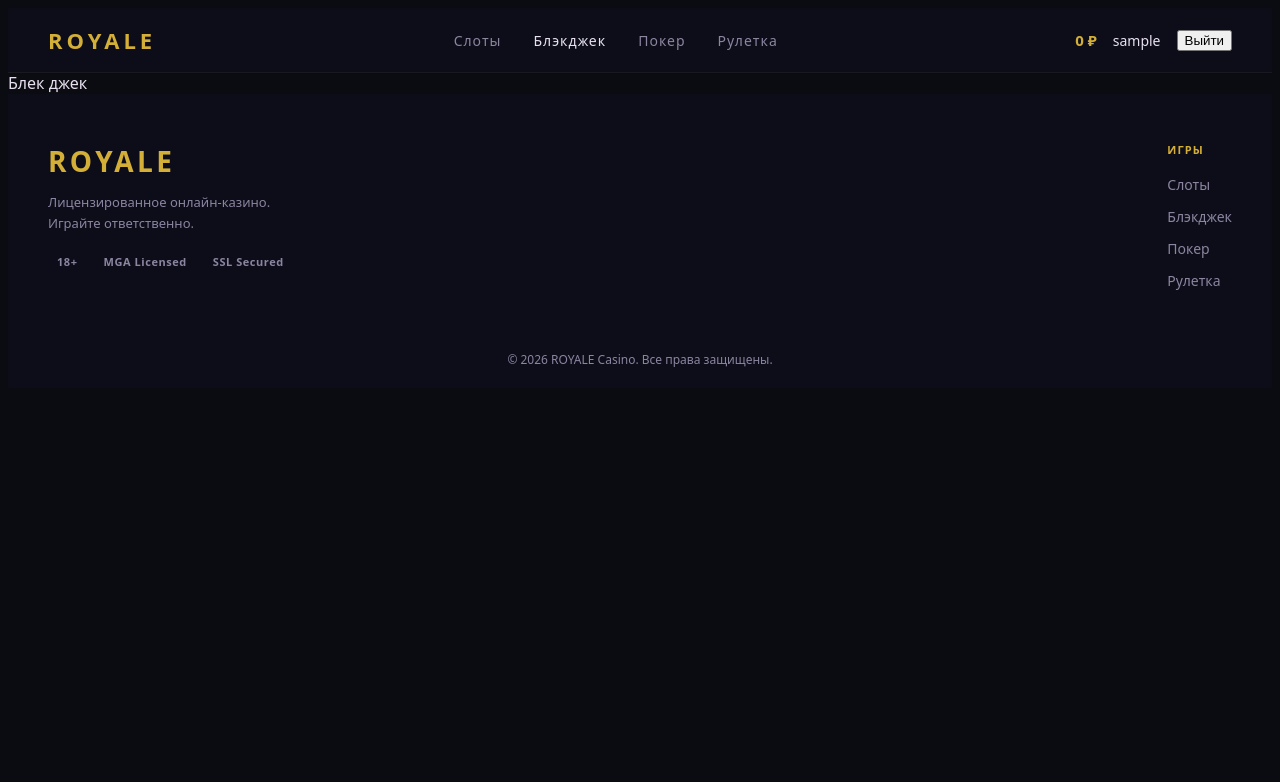
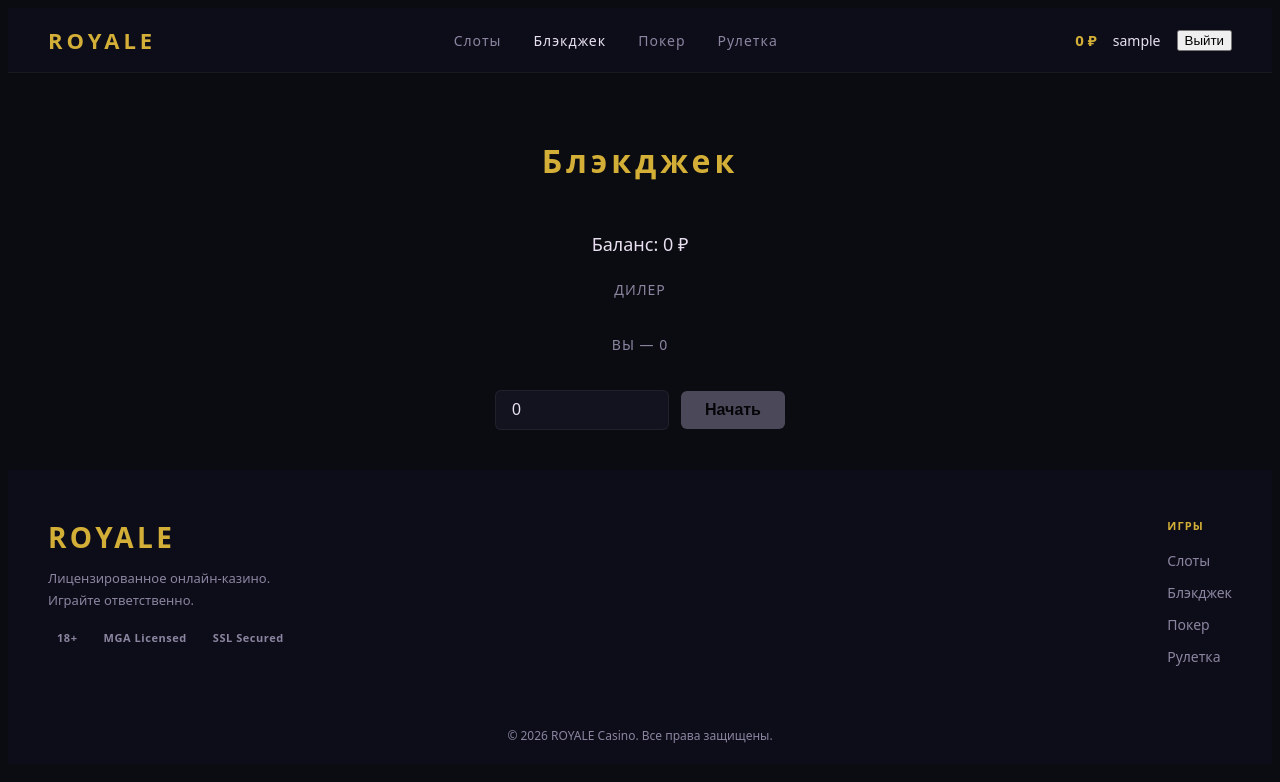
Before and after one commit to MOSCOW2015/casino, a Vue app: page /blackjack in a window 1280 px wide. Shown: the top 782 px of the page. Built offline with nearby package versions, Linux system fonts and the light colour scheme; sample sign-in values are in the browser's storage.

Commit message:
Блок 14: блэкджек — логика и UI

```diff
--- /dev/null
+++ b/src/composables/useBlackjack.js
@@ -0,0 +1,111 @@
+import { ref } from 'vue'
+import usePlayer from './usePlayer'
+
+const { balance } = usePlayer()
+
+const deck = ref([])
+const playerHand = ref([])
+const dealerHand = ref([])
+const gameState = ref('idle') // idle | playing | dealerTurn | finished
+const message = ref('')
+const bet = ref(0)
+
+function createDeck() {
+    const suits = ['♠', '♥', '♦', '♣']
+    const values = ['2','3','4','5','6','7','8','9','10','J','Q','K','A']
+    const result = []
+    for (const suit of suits) {
+        for (const value of values) {
+            result.push({ suit, value })
+        }
+    }
+    return result
+}
+
+function shuffle(arr) {
+    for (let i = arr.length - 1; i > 0; i--) {
+        const j = Math.floor(Math.random() * (i + 1));
+        [arr[i], arr[j]] = [arr[j], arr[i]]
+    }
+    return arr
+}
+
+function cardScore(value) {
+    if (['J', 'Q', 'K'].includes(value)) return 10
+    if (value === 'A') return 11
+    return Number(value)
+}
+
+function handScore(hand) {
+    let score = hand.reduce((sum, card) => sum + cardScore(card.value), 0)
+    let aces = hand.filter(c => c.value === 'A').length
+    while (score > 21 && aces > 0) {
+        score -= 10
+        aces--
+    }
+    return score
+}
+
+function startGame() {
+    if (bet.value <= 0 || bet.value > balance.value) return
+    deck.value = shuffle(createDeck())
+    playerHand.value = [deck.value.pop(), deck.value.pop()]
+    dealerHand.value = [deck.value.pop(), deck.value.pop()]
+    gameState.value = 'playing'
+    message.value = ''
+    balance.value -= bet.value
+
+    if (handScore(playerHand.value) === 21) {
+        finish()
+    }
+}
+
+function hit() {
+    if (gameState.value !== 'playing') return
+    playerHand.value.push(deck.value.pop())
+    if (handScore(playerHand.value) > 21) {
+        finish()
+    }
+}
+
+function stand() {
+    if (gameState.value !== 'playing') return
+    gameState.value = 'dealerTurn'
+    while (handScore(dealerHand.value) < 17) {
+        dealerHand.value.push(deck.value.pop())
+    }
+    finish()
+}
+
+function double() {
+    if (gameState.value !== 'playing') return
+    balance.value -= bet.value
+    bet.value *= 2
+    playerHand.value.push(deck.value.pop())
+    stand()
+}
+
+function finish() {
+    gameState.value = 'finished'
+    const playerScore = handScore(playerHand.value)
+    const dealerScore = handScore(dealerHand.value)
+
+    if (playerScore > 21) {
+        message.value = 'Перебор — вы проиграли'
+    } else if (dealerScore > 21 || playerScore > dealerScore) {
+        const win = playerScore === 21 && playerHand.value.length === 2
+            ? Math.floor(bet.value * 2.5)
+            : bet.value * 2
+        balance.value += win
+        message.value = `Вы выиграли +${win} ₽`
+    } else if (playerScore === dealerScore) {
+        balance.value += bet.value
+        message.value = 'Ничья — ставка возвращена'
+    } else {
+        message.value = 'Дилер выиграл'
+    }
+}
+
+export default function useBlackjack() {
+    return { playerHand, dealerHand, gameState, message, bet, startGame, hit, stand, double, handScore }
+}
--- a/src/views/BlackJackView.vue
+++ b/src/views/BlackJackView.vue
@@ -1,11 +1,177 @@
 <script setup>
+import useBlackjack from '../composables/useBlackjack'
+import usePlayer from '../composables/usePlayer'
 
+const { playerHand, dealerHand, gameState, message, bet, startGame, hit, stand, double, handScore } = useBlackjack()
+const { balance } = usePlayer()
 </script>
 
 <template>
-    <div>Блек джек</div>
+    <div class="bj-page">
+        <h2>Блэкджек</h2>
+        <div class="balance">Баланс: {{ balance }} ₽</div>
+
+        <div class="dealer-section">
+            <div class="section-label">Дилер{{ gameState === 'finished' ? ` — ${handScore(dealerHand)}` : '' }}</div>
+            <div class="hand">
+                <div
+                    v-for="(card, i) in dealerHand"
+                    :key="i"
+                    class="card"
+                    :class="{ 'card-red': card.suit === '♥' || card.suit === '♦', 'card-hidden': i === 1 && gameState === 'playing' }"
+                >
+                    <template v-if="i === 1 && gameState === 'playing'">?</template>
+                    <template v-else>{{ card.value }}{{ card.suit }}</template>
+                </div>
+            </div>
+        </div>
+
+        <div class="player-section">
+            <div class="section-label">Вы — {{ handScore(playerHand) }}</div>
+            <div class="hand">
+                <div
+                    v-for="(card, i) in playerHand"
+                    :key="i"
+                    class="card"
+                    :class="{ 'card-red': card.suit === '♥' || card.suit === '♦' }"
+                >
+                    {{ card.value }}{{ card.suit }}
+                </div>
+            </div>
+        </div>
+
+        <div v-if="message" class="message">{{ message }}</div>
+
+        <div class="controls" v-if="gameState === 'idle' || gameState === 'finished'">
+            <input class="bet-input" type="number" v-model="bet" placeholder="Ставка" min="1" :max="balance" />
+            <button class="btn-gold" @click="startGame" :disabled="bet <= 0 || bet > balance">
+                {{ gameState === 'finished' ? 'Ещё раз' : 'Начать' }}
+            </button>
+        </div>
+
+        <div class="controls" v-if="gameState === 'playing'">
+            <button class="btn-gold" @click="hit">Ещё</button>
+            <button class="btn-outline" @click="stand">Хватит</button>
+            <button class="btn-outline" @click="double" :disabled="balance < bet">Удвоить</button>
+        </div>
+    </div>
 </template>
 
 <style scoped>
+.bj-page {
+    display: flex;
+    flex-direction: column;
+    align-items: center;
+    gap: 24px;
+    padding: 40px;
+}
 
+h2 {
+    font-size: 32px;
+    color: var(--gold);
+    letter-spacing: 4px;
+}
+
+.balance {
+    font-size: 18px;
+    color: var(--casino-text-primary);
+}
+
+.dealer-section,
+.player-section {
+    display: flex;
+    flex-direction: column;
+    align-items: center;
+    gap: 12px;
+}
+
+.section-label {
+    font-size: 14px;
+    color: var(--text-secondary);
+    letter-spacing: 1px;
+    text-transform: uppercase;
+}
+
+.hand {
+    display: flex;
+    gap: 8px;
+    flex-wrap: wrap;
+    justify-content: center;
+}
+
+.card {
+    width: 70px;
+    height: 100px;
+    background: var(--casino-bg-card);
+    border: var(--border-card);
+    border-radius: var(--radius-sm);
+    display: flex;
+    align-items: center;
+    justify-content: center;
+    font-size: 18px;
+    font-weight: 700;
+    color: var(--casino-text-primary);
+}
+
+.card-red {
+    color: var(--red);
+}
+
+.card-hidden {
+    background: var(--casino-bg-surface);
+    color: var(--text-secondary);
+    font-size: 28px;
+}
+
+.message {
+    font-size: 22px;
+    font-weight: 700;
+    letter-spacing: 2px;
+    color: var(--gold);
+}
+
+.controls {
+    display: flex;
+    gap: 12px;
+    align-items: center;
+}
+
+.bet-input {
+    background: var(--casino-bg-card);
+    border: var(--border-card);
+    border-radius: var(--radius-sm);
+    color: var(--casino-text-primary);
+    padding: 10px 16px;
+    font-size: 16px;
+    width: 140px;
+}
+
+.btn-gold {
+    background: var(--gold);
+    color: #000;
+    border: none;
+    border-radius: var(--radius-sm);
+    padding: 10px 24px;
+    font-size: 16px;
+    font-weight: 700;
+    cursor: pointer;
+    transition: background var(--t-fast);
+}
+
+.btn-gold:hover { background: var(--gold-hover); }
+.btn-gold:disabled { background: var(--text-secondary); cursor: not-allowed; opacity: 0.5; }
+
+.btn-outline {
+    background: transparent;
+    color: var(--casino-text-primary);
+    border: 1px solid rgba(255,255,255,0.15);
+    border-radius: var(--radius-sm);
+    padding: 10px 24px;
+    font-size: 16px;
+    cursor: pointer;
+    transition: border-color var(--t-fast);
+}
+
+.btn-outline:hover { border-color: var(--gold); color: var(--gold); }
+.btn-outline:disabled { opacity: 0.4; cursor: not-allowed; }
 </style>
```
